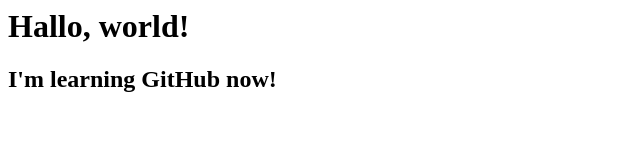
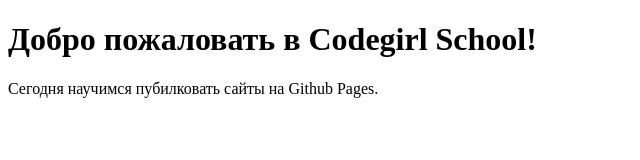
Before and after one commit to VeroNika-K1/My-first-repository, a plain HTML site: page index.html in a window 1280 px wide. Shown: the whole page, without its empty margins (0-640 px from the left). Drawn offline with Linux system fonts and the light colour scheme.

Commit message:
для публикации на GitHup Pages

```diff
--- a/index.html
+++ b/index.html
@@ -1,2 +1,16 @@
-<h1>Hallo, world!</h1>
-<h2>I'm learning GitHub now!</h2>
+<!DOCTYPE html>
+<html lang="en">
+
+<head>
+    <meta charset="UTF-8">
+    <meta http-equiv="X-UA-Compatible" content="IE=edge">
+    <meta name="viewport" content="width=device-width, initial-scale=1.0">
+    <title>Работа с GitHub</title>
+</head>
+
+<body>
+    <h1>Добро пожаловать в Codegirl School!</h1>
+    <p>Сегодня научимся пубилковать сайты на Github Pages.</p>
+</body>
+
+</html>
```
